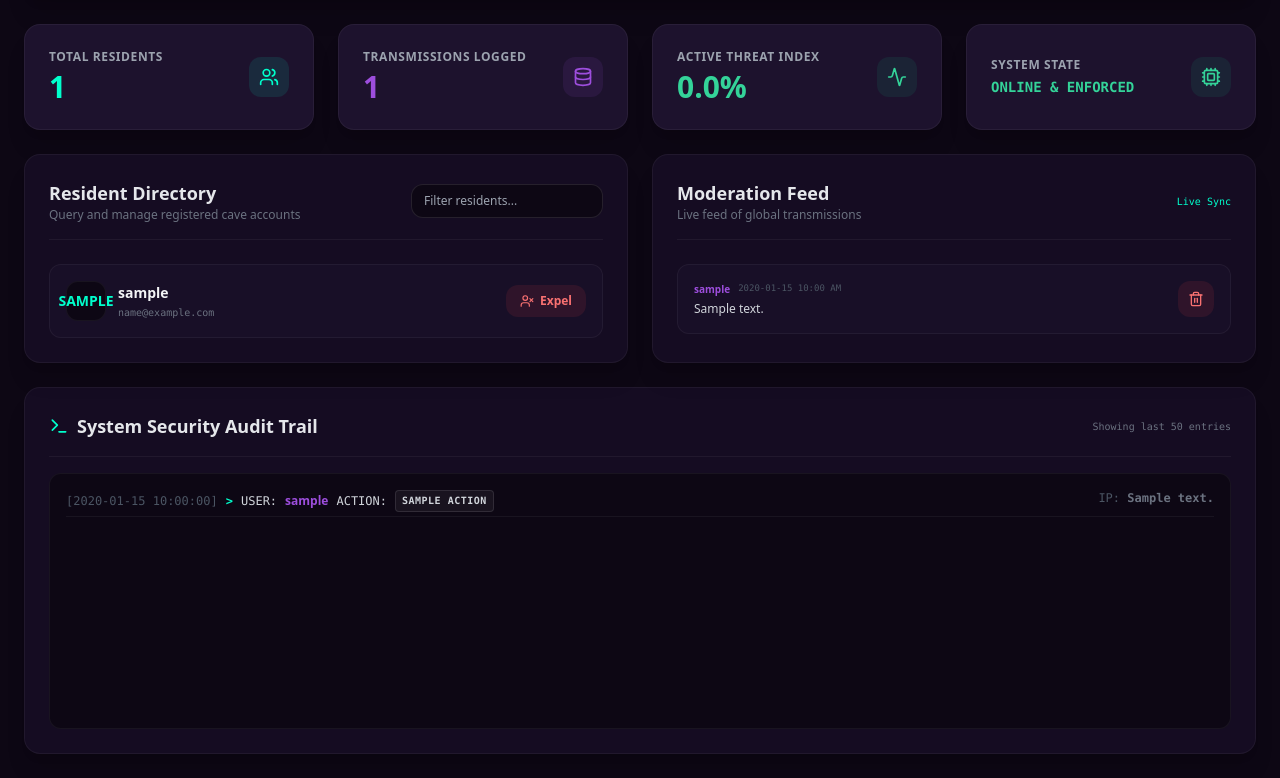
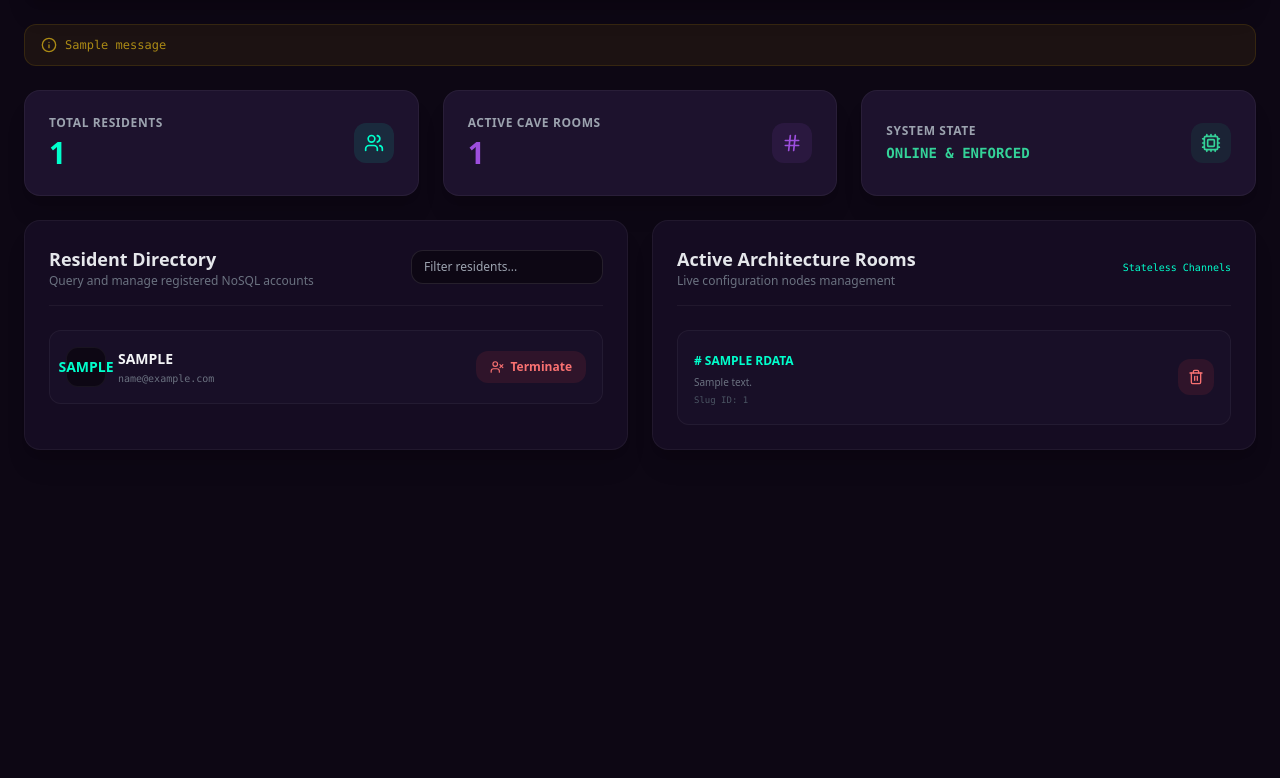
Before and after one commit to shah961/Convo-Cave-, a Flask app: template templates/admin.html in a window 1280 px wide. Shown: the part 122-900 px from the top of the page. After the commit the page ends 572 px from the top, so only its background shows below. Run offline with Flask 3, Linux system fonts and the light colour scheme; the template is opened without the code that fills it: most values are stand-ins (such as "Sample title", 1, 10 or a date in 2020); one stand-in notice (Sample message) is shown; some libraries are stand-ins or nearby versions.

Commit message:
Update admin.html

```diff
--- a/templates/admin.html
+++ b/templates/admin.html
@@ -1,12 +1,10 @@
 {% extends "base.html" %}
 {% block content %}
-<!-- Lucide Icon System Engine -->
 <script src="https://unpkg.com/lucide@latest"></script>
 
 <div class="min-h-screen bg-caveDark text-gray-100 font-sans p-6">
     <div class="max-w-7xl mx-auto space-y-6">
 
-        <!-- 1. HEADER & SYSTEM INDICATOR -->
         <header class="flex flex-col md:flex-row justify-between items-start md:items-center bg-caveCard border border-white/5 p-6 rounded-2xl gap-4 shadow-xl">
             <div class="flex items-center gap-3">
                 <div class="w-12 h-12 rounded-xl bg-yellow-500/10 text-yellow-400 flex items-center justify-center border border-yellow-500/20">
@@ -18,7 +16,6 @@
                 </div>
             </div>
 
-            <!-- Quick Navigation Controls -->
             <div class="flex items-center gap-3 w-full md:w-auto">
                 <a href="/dashboard" class="flex-grow md:flex-grow-0 px-5 py-3 rounded-xl border border-white/10 hover:border-caveNeon hover:text-caveNeon text-xs font-bold transition-all flex items-center justify-center gap-2">
                     <i data-lucide="arrow-left" class="w-4 h-4"></i> Back to Dashboard
@@ -26,9 +23,19 @@
             </div>
         </header>
 
-        <!-- 2. HEALTH & METRICS GRID -->
-        <div class="grid grid-cols-1 md:grid-cols-4 gap-6">
-            <!-- Metric 1: Total Users -->
+        {% with messages = get_flashed_messages() %}
+            {% if messages %}
+            <div class="mb-6 space-y-2 font-mono text-xs">
+                {% for message in messages %}
+                <div class="bg-yellow-500/10 border border-yellow-500/20 text-yellow-400 px-4 py-3 rounded-xl flex items-center gap-2 animate-pulse">
+                    <i data-lucide="info" class="w-4 h-4"></i> {{ message }}
+                </div>
+                {% endfor %}
+            </div>
+            {% endif %}
+        {% endwith %}
+
+        <div class="grid grid-cols-1 md:grid-cols-3 gap-6">
             <div class="bg-caveCard border border-white/5 p-6 rounded-2xl flex items-center justify-between shadow-xl">
                 <div class="space-y-1">
                     <h4 class="text-xs text-gray-400 font-bold uppercase tracking-wider">Total Residents</h4>
@@ -39,29 +46,16 @@
                 </div>
             </div>
 
-            <!-- Metric 2: Total Messages -->
             <div class="bg-caveCard border border-white/5 p-6 rounded-2xl flex items-center justify-between shadow-xl">
                 <div class="space-y-1">
-                    <h4 class="text-xs text-gray-400 font-bold uppercase tracking-wider">Transmissions Logged</h4>
-                    <p class="text-3xl font-extrabold text-cavePurple">{{ total_messages }}</p>
+                    <h4 class="text-xs text-gray-400 font-bold uppercase tracking-wider">Active Cave Rooms</h4>
+                    <p class="text-3xl font-extrabold text-cavePurple">{{ rooms|length }}</p>
                 </div>
                 <div class="w-10 h-10 rounded-xl bg-cavePurple/10 text-cavePurple flex items-center justify-center">
-                    <i data-lucide="database" class="w-5 h-5"></i>
+                    <i data-lucide="hash" class="w-5 h-5"></i>
                 </div>
             </div>
 
-            <!-- Metric 3: Active Status -->
-            <div class="bg-caveCard border border-white/5 p-6 rounded-2xl flex items-center justify-between shadow-xl">
-                <div class="space-y-1">
-                    <h4 class="text-xs text-gray-400 font-bold uppercase tracking-wider">Active Threat Index</h4>
-                    <p class="text-3xl font-extrabold text-emerald-400">0.0%</p>
-                </div>
-                <div class="w-10 h-10 rounded-xl bg-emerald-500/10 text-emerald-400 flex items-center justify-center">
-                    <i data-lucide="activity" class="w-5 h-5"></i>
-                </div>
-            </div>
-
-            <!-- Metric 4: System Status -->
             <div class="bg-caveCard border border-white/5 p-6 rounded-2xl flex items-center justify-between shadow-xl">
                 <div class="space-y-1">
                     <h4 class="text-xs text-gray-400 font-bold uppercase tracking-wider">System State</h4>
@@ -73,47 +67,50 @@
             </div>
         </div>
 
-        <!-- 3. SPLIT WORKSPACE GRID -->
         <div class="grid grid-cols-1 lg:grid-cols-2 gap-6">
 
-            <!-- LEFT WORKSPACE: RESIDENT DIRECTORY & SEARCH -->
             <section class="bg-caveMidnight border border-white/5 p-6 rounded-2xl flex flex-col shadow-xl">
                 <div class="flex flex-col sm:flex-row justify-between items-start sm:items-center mb-6 gap-3 border-b border-white/5 pb-4">
                     <div>
                         <h3 class="text-lg font-black text-gray-200">Resident Directory</h3>
-                        <p class="text-xs text-gray-500">Query and manage registered cave accounts</p>
+                        <p class="text-xs text-gray-500">Query and manage registered NoSQL accounts</p>
                     </div>
-                    <!-- Live Search Input -->
                     <input type="text" id="user-search" placeholder="Filter residents..." class="w-full sm:w-48 bg-caveDark border border-white/10 rounded-xl px-3 py-2 text-xs focus:outline-none focus:border-caveNeon text-gray-300">
                 </div>
 
                 <div class="overflow-y-auto max-h-[400px] space-y-3" id="user-list-container">
-                    {% for u in users %}
-                    <div class="flex items-center justify-between bg-caveCard/50 border border-white/5 p-4 rounded-xl user-row" data-username="{{ u.username.lower() }}" data-email="{{ u.email.lower() }}">
+                    {% for uid, udata in users.items() %}
+                    <div class="flex items-center justify-between bg-caveCard/50 border border-white/5 p-4 rounded-xl user-row" data-username="{{ udata.username.lower() if udata.username else '' }}" data-email="{{ udata.email.lower() if udata.email else '' }}">
                         <div class="flex items-center gap-3">
-                            <div class="w-10 h-10 rounded-xl bg-caveDark flex items-center justify-center text-sm font-bold text-caveNeon border border-white/5">
-                                {{ u.username[0] | upper }}
+                            <div class="w-10 h-10 rounded-xl bg-caveDark flex items-center justify-center text-sm font-bold text-caveNeon border border-white/5 uppercase">
+                                {{ udata.username[0] if udata.username else '?' }}
                             </div>
                             <div>
                                 <div class="flex items-center gap-2">
-                                    <p class="font-bold text-sm text-gray-100">{{ u.username }}</p>
-                                    {% if u.is_admin %}
+                                    <p class="font-bold text-sm text-gray-100 uppercase">{{ udata.username }}</p>
+                                    {% if udata.is_admin %}
                                     <span class="bg-yellow-500/10 text-yellow-400 border border-yellow-400/20 text-[9px] px-2 py-0.5 rounded-full font-mono uppercase">Admin</span>
                                     {% endif %}
-                                    {% if u.is_banned %}
+                                    {% if udata.is_banned %}
                                     <span class="bg-red-500/10 text-red-400 border border-red-500/20 text-[9px] px-2 py-0.5 rounded-full font-mono uppercase">Banned</span>
                                     {% endif %}
                                 </div>
-                                <p class="text-[10px] text-gray-500 mt-0.5 font-mono">{{ u.email }}</p>
+                                <p class="text-[10px] text-gray-500 mt-0.5 font-mono">{{ udata.email }}</p>
                             </div>
                         </div>
 
-                        <!-- Administration Expel Button -->
-                        {% if not u.is_admin %}
-                        <form action="/admin/ban-user/{{ u.id }}" method="POST">
-                            <button type="submit" class="px-3.5 py-2 rounded-xl bg-red-500/10 hover:bg-red-500 text-red-400 hover:text-white text-xs font-bold transition-all flex items-center gap-1.5" {% if u.is_banned %}disabled{% endif %}>
-                                <i data-lucide="user-x" class="w-3.5 h-3.5"></i> {% if u.is_banned %}Expelled{% else %}Expel{% endif %}
+                        {% if udata.username != username %}
+                        <form method="POST">
+                            <input type="hidden" name="target_id" value="{{ uid }}">
+                            {% if udata.is_banned %}
+                            <button type="submit" name="action" value="unban_user" class="px-3.5 py-2 rounded-xl bg-emerald-500/10 hover:bg-emerald-500 border border-emerald-500/20 text-emerald-400 hover:text-white text-xs font-bold transition-all flex items-center gap-1.5">
+                                <i data-lucide="user-check" class="w-3.5 h-3.5"></i> Revive
                             </button>
+                            {% else %}
+                            <button type="submit" name="action" value="ban_user" class="px-3.5 py-2 rounded-xl bg-red-500/10 hover:bg-red-500 text-red-400 hover:text-white text-xs font-bold transition-all flex items-center gap-1.5">
+                                <i data-lucide="user-x" class="w-3.5 h-3.5"></i> Terminate
+                            </button>
+                            {% endif %}
                         </form>
                         {% endif %}
                     </div>
@@ -121,70 +118,40 @@
                 </div>
             </section>
 
-            <!-- RIGHT WORKSPACE: GLOBAL MESSAGING MODERATION -->
             <section class="bg-caveMidnight border border-white/5 p-6 rounded-2xl flex flex-col shadow-xl">
                 <div class="flex justify-between items-center mb-6 border-b border-white/5 pb-4">
                     <div>
-                        <h3 class="text-lg font-black text-gray-200">Moderation Feed</h3>
-                        <p class="text-xs text-gray-500">Live feed of global transmissions</p>
+                        <h3 class="text-lg font-black text-gray-200">Active Architecture Rooms</h3>
+                        <p class="text-xs text-gray-500">Live configuration nodes management</p>
                     </div>
-                    <span class="text-[10px] text-caveNeon font-mono">Live Sync</span>
+                    <span class="text-[10px] text-caveNeon font-mono">Stateless Channels</span>
                 </div>
 
                 <div class="overflow-y-auto max-h-[400px] space-y-3">
-                    {% for msg in recent_messages %}
+                    {% for rid, rdata in rooms.items() %}
                     <div class="flex items-center justify-between bg-caveCard/50 border border-white/5 p-4 rounded-xl gap-4">
-                        <div class="overflow-hidden space-y-1">
-                            <div class="flex items-center gap-2">
-                                <p class="text-[10px] text-cavePurple font-bold">{{ msg.sender.username if msg.sender else 'System' }}</p>
-                                <span class="text-[9px] text-gray-600 font-mono">{{ msg.created_at.strftime('%Y-%m-%d %I:%M %p') }}</span>
-                            </div>
-                            <p class="text-xs text-gray-300 truncate max-w-sm">{{ msg.content }}</p>
+                        <div class="overflow-hidden space-y-1 max-w-[70%]">
+                            <span class="font-black text-caveNeon text-xs uppercase"># {{ rdata.name or rid }}</span>
+                            <p class="text-[10px] text-gray-500 truncate">{{ rdata.desc or 'No descriptions.' }}</p>
+                            <p class="text-[9px] text-gray-600 font-mono">Slug ID: {{ rid }}</p>
                         </div>
 
-                        <!-- Pruning Action Button -->
-                        <form action="/admin/delete-message/{{ msg.id }}" method="POST">
-                            <button type="submit" class="w-9 h-9 bg-red-500/10 hover:bg-red-500 text-red-400 hover:text-white rounded-xl flex items-center justify-center transition-all" title="Prune Message">
+                        {% if rid != 'general' %}
+                        <form method="POST" onsubmit="return confirm('Are you sure you want to completely purge this room node and all its chat documents permanently?');">
+                            <input type="hidden" name="target_id" value="{{ rid }}">
+                            <button type="submit" name="action" value="delete_room" class="w-9 h-9 bg-red-500/10 hover:bg-red-500 text-red-400 hover:text-white rounded-xl flex items-center justify-center transition-all" title="Purge Room Node">
                                 <i data-lucide="trash-2" class="w-4 h-4"></i>
                             </button>
                         </form>
+                        {% else %}
+                        <span class="text-[9px] text-gray-600 font-bold uppercase select-none tracking-wider bg-white/5 border border-white/5 px-2 py-1 rounded-md">Protected</span>
+                        {% endif %}
                     </div>
                     {% endfor %}
                 </div>
             </section>
 
         </div>
-
-        <!-- 4. BOTTOM PANEL: TERMINAL-STYLE AUDIT TRAIL LOGS -->
-        <section class="bg-caveMidnight border border-white/5 p-6 rounded-2xl flex flex-col shadow-xl">
-            <div class="flex justify-between items-center mb-4 border-b border-white/5 pb-4">
-                <div class="flex items-center gap-2">
-                    <i data-lucide="terminal" class="w-5 h-5 text-caveNeon"></i>
-                    <h3 class="text-lg font-black text-gray-200">System Security Audit Trail</h3>
-                </div>
-                <span class="text-[10px] text-gray-500 font-mono">Showing last 50 entries</span>
-            </div>
-
-            <!-- Terminal Stream window -->
-            <div class="bg-caveDark border border-white/5 rounded-xl p-4 font-mono text-xs text-gray-400 space-y-2 h-64 overflow-y-auto">
-                {% for log in audit_logs %}
-                <div class="flex flex-col sm:flex-row justify-between border-b border-white/5 pb-1 gap-2">
-                    <div class="flex flex-wrap items-center gap-2">
-                        <span class="text-gray-600">[{{ log.created_at.strftime('%Y-%m-%d %H:%M:%S') }}]</span>
-                        <span class="text-caveNeon font-bold">&gt;</span>
-                        <span class="text-gray-300">USER:</span>
-                        <span class="text-cavePurple font-bold font-sans">{{ log.user.username if log.user else 'Anonymous' }}</span>
-                        <span class="text-gray-300">ACTION:</span>
-                        <span class="bg-white/5 border border-white/10 px-1.5 py-0.5 rounded text-[10px] font-bold tracking-wider uppercase text-gray-300">{{ log.action }}</span>
-                    </div>
-                    <div>
-                        <span class="text-gray-600">IP:</span>
-                        <span class="text-gray-500 font-bold">{{ log.ip_address if log.ip_address else '127.0.0.1' }}</span>
-                    </div>
-                </div>
-                {% endfor %}
-            </div>
-        </section>
 
     </div>
 </div>
@@ -198,11 +165,12 @@
         const userSearch = document.getElementById('user-search');
         const userRows = document.querySelectorAll('.user-row');
 
+        if(userSearch) {
             userSearch.addEventListener('input', (e) => {
                 const query = e.target.value.toLowerCase().trim();
                 userRows.forEach(row => {
-                const username = row.dataset.username;
-                const email = row.dataset.email;
+                    const username = row.dataset.username || "";
+                    const email = row.dataset.email || "";
                     if (username.includes(query) || email.includes(query)) {
                         row.style.display = 'flex';
                     } else {
@@ -210,6 +178,7 @@
                     }
                 });
             });
+        }
     });
 </script>
 {% endblock %}
```
Lines whose indentation alone changed are shown as unchanged.
